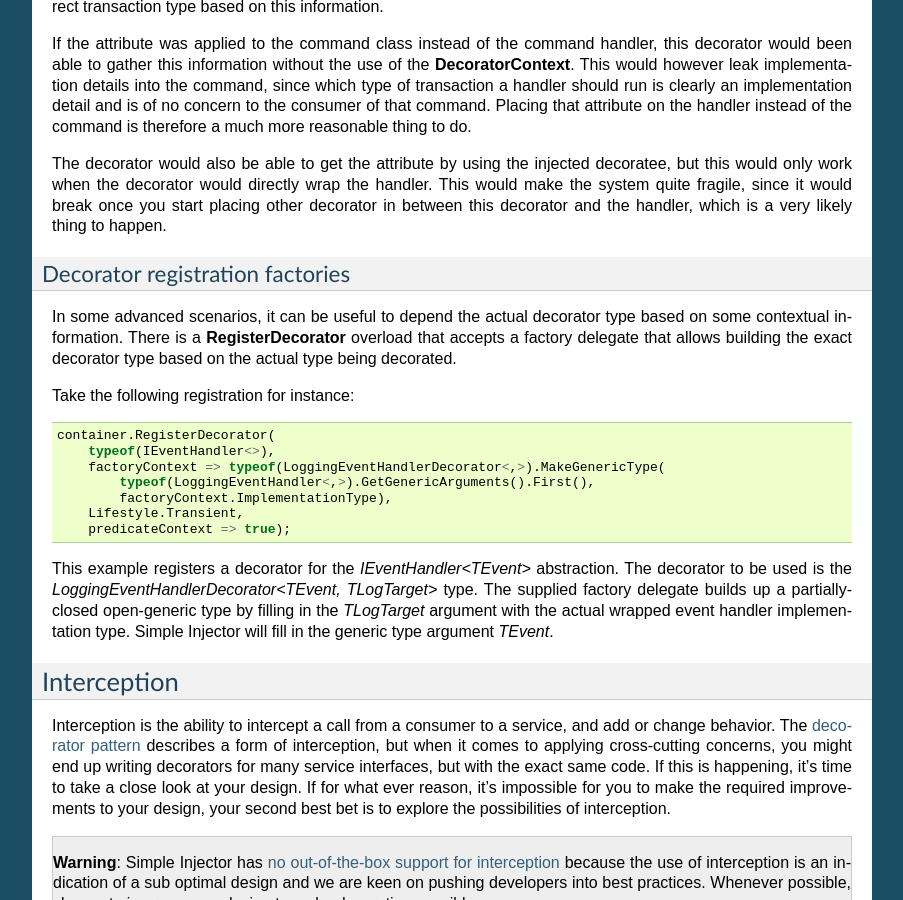
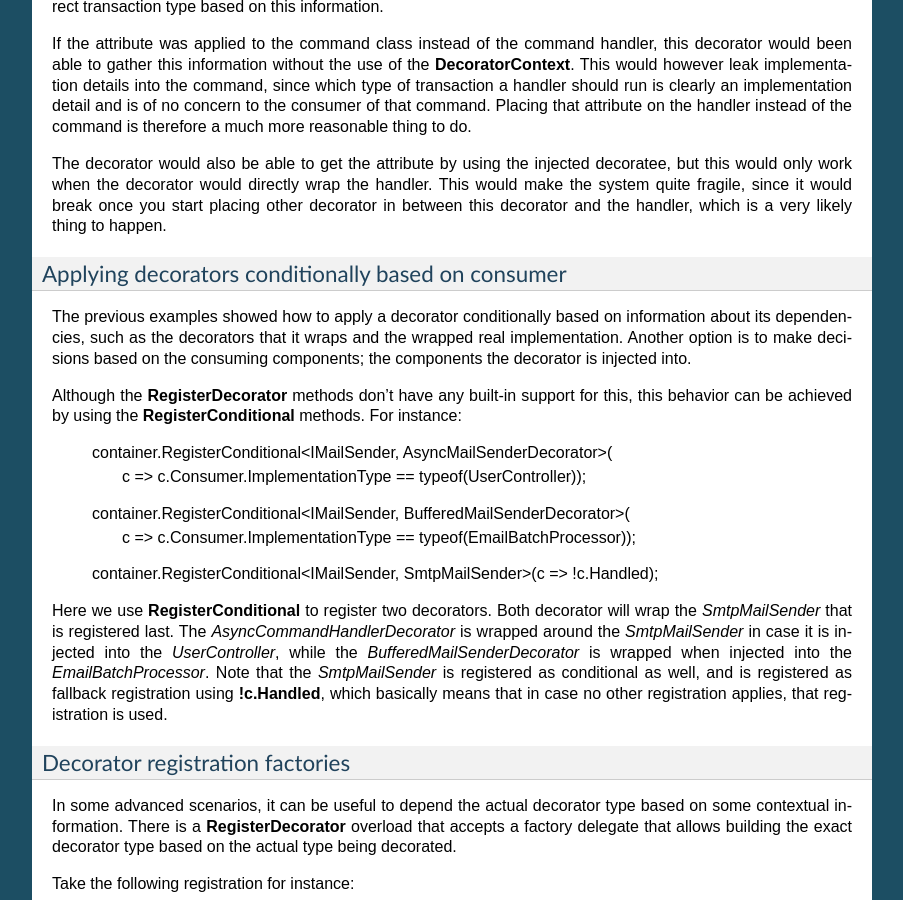
Before and after one commit to simpleinjector/Documentation, a Sphinx documentation site: the page built from source/advanced.rst, in a window 1280 px wide and 900 px high, scrolled down 15250 px. Shown: the whole window, without its empty margins (198-1101 px from the left). Built offline with Sphinx 7.4.7, drawn with Linux system fonts in a browser that asks for light colours; some of the changed text lies outside the part shown.

Commit message:
Conditional decorators example added

```diff
--- a/source/advanced.rst
+++ b/source/advanced.rst
@@ -755,6 +755,25 @@ If the attribute was applied to the command class instead of the command handler
 
 The decorator would also be able to get the attribute by using the injected decoratee, but this would only work when the decorator would directly wrap the handler. This would make the system quite fragile, since it would break once you start placing other decorator in between this decorator and the handler, which is a very likely thing to happen.
 
+.. _Applying-decorators-conditionally-based-on-consumer:
+
+Applying decorators conditionally based on consumer
+---------------------------------------------------
+
+The previous examples showed how to apply a decorator conditionally based on information about its dependencies, such as the decorators that it wraps and the wrapped real implementation. Another option is to make decisions based on the consuming components; the components the decorator is injected into.
+
+Although the **RegisterDecorator** methods don't have any built-in support for this, this behavior can be achieved by using the **RegisterConditional** methods. For instance:
+
+    container.RegisterConditional<IMailSender, AsyncMailSenderDecorator>(
+        c => c.Consumer.ImplementationType == typeof(UserController));
+    container.RegisterConditional<IMailSender, BufferedMailSenderDecorator>(
+        c => c.Consumer.ImplementationType == typeof(EmailBatchProcessor));
+
+    container.RegisterConditional<IMailSender, SmtpMailSender>(c => !c.Handled);
+
+Here we use **RegisterConditional** to register two decorators. Both decorator will wrap the *SmtpMailSender* that is registered last. The *AsyncCommandHandlerDecorator* is wrapped around the *SmtpMailSender* in case it is injected into the *UserController*, while the *BufferedMailSenderDecorator* is wrapped when injected into the *EmailBatchProcessor*. Note that the *SmtpMailSender* is registered as conditional as well, and is registered as fallback registration using **!c.Handled**, which basically means that in case no other registration applies, that registration is used.
+
+
 .. _Decorator-registration-factories:
 
 Decorator registration factories
```
